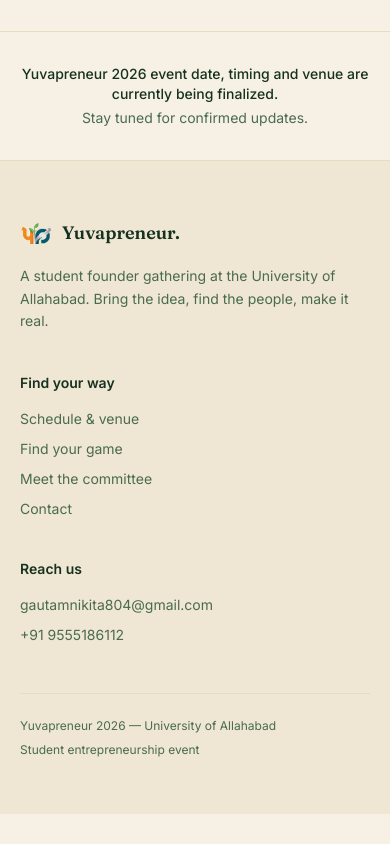
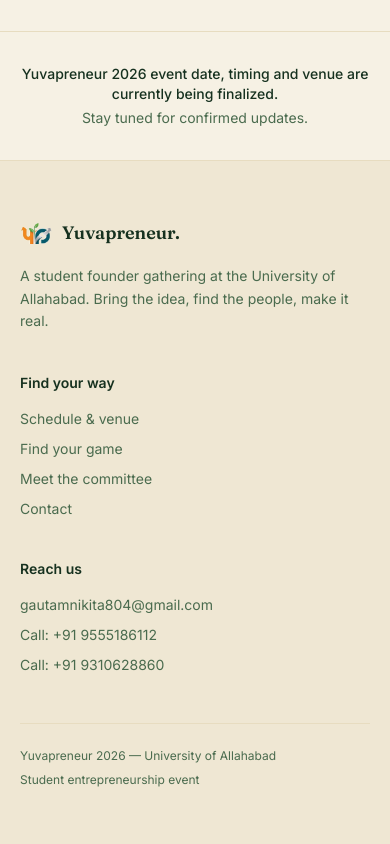
Before and after one commit to og-anurag/yuvapreneur-2026, a React (Vite) app: page / in a window 390 px wide. Shown: the part 4358-5202 px from the top of the page. Before the commit the page ends 5172 px from the top, so only its background shows below. Built offline with nearby package versions, Linux system fonts and the light colour scheme.

Commit message:
Add second phone number to footer

```diff
--- a/src/components/Footer.tsx
+++ b/src/components/Footer.tsx
@@ -21,7 +21,6 @@ export default function Footer() {
               make it real.
             </p>
           </div>
-
           <div>
             <h3 className="text-sm font-semibold" style={{ color: "var(--green)" }}>
               Find your way
@@ -33,18 +32,22 @@ export default function Footer() {
               <li><Link to="/contact" className="hover:opacity-70">Contact</Link></li>
             </ul>
           </div>
-
           <div>
             <h3 className="text-sm font-semibold" style={{ color: "var(--green)" }}>
               Reach us
             </h3>
             <ul className="mt-4 space-y-2.5 text-sm" style={{ color: "var(--green-soft)" }}>
               <li><a href={`mailto:${CONTACT.email}`} className="hover:opacity-70">{CONTACT.email}</a></li>
-              <li><a href={`tel:${CONTACT.phone}`} className="hover:opacity-70">{CONTACT.phone}</a></li>
+              {CONTACT.phones.map((phone) => (
+                <li key={phone}>
+                  <a href={`tel:${phone.replace(/\s/g, "")}`} className="hover:opacity-70">
+                    Call: {phone}
+                  </a>
+                </li>
+              ))}
             </ul>
           </div>
         </div>
-
         <div
           className="mt-12 flex flex-col gap-2 border-t pt-6 text-xs sm:flex-row sm:items-center sm:justify-between"
           style={{ borderColor: "var(--beige)", color: "var(--green-soft)" }}
--- a/src/config/contact.ts
+++ b/src/config/contact.ts
@@ -1,7 +1,7 @@
 // Editable contact details.
 export const CONTACT = {
   email: "gautamnikita804@gmail.com",
-  phone: "+91 9555186112",
+  phones: ["+91 9555186112", "+91 9310628860"],
   social: [
     { label: "Instagram", url: "https://instagram.com/yuvapreneur" },
     { label: "LinkedIn", url: "https://linkedin.com/company/yuvapreneur" },
```
